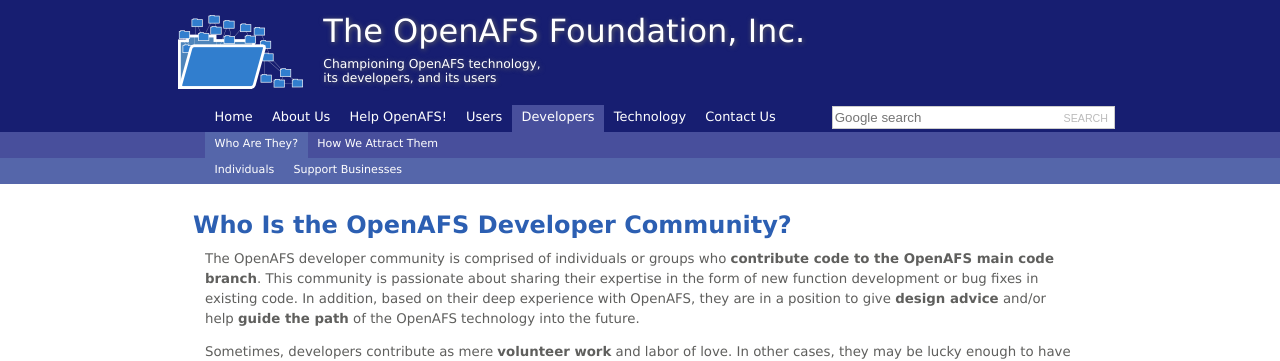
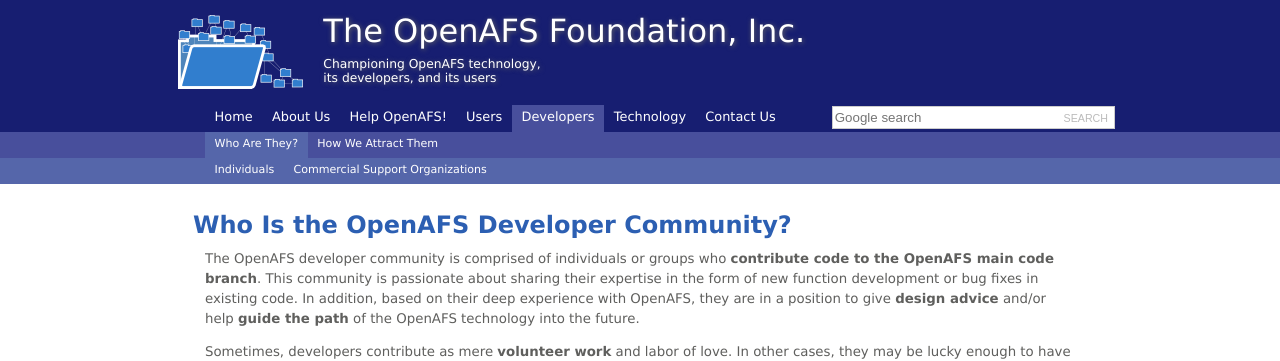
Before and after one commit to openafsfoundation/openafsfoundation.org, a Jekyll site: the page built from devs/who/index.md, in a window 1280 px wide. Shown: the top 361 px of the page. Built offline with Jekyll 4.4.1, drawn with Linux system fonts in a browser that asks for light colours.

Commit message:
Update nav.yaml

```diff
--- a/_data/nav.yaml
+++ b/_data/nav.yaml
@@ -103,7 +103,7 @@
         - name: Individuals
           url: devs/individuals/
 
-        - name: Support Businesses
+        - name: Commercial Support Organizations
           url: devs/business/
 
     - name: How We Attract Them
```
